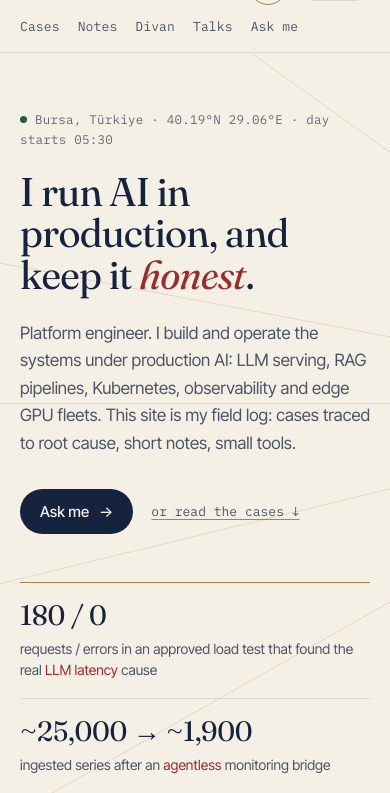
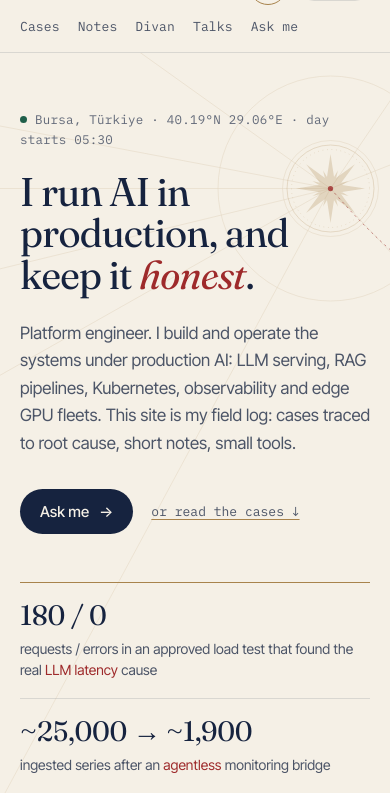
Before and after one commit to mtbagatur/tahabagatur.com, a website: page index.html in a window 390 px wide. Shown: the part 47-840 px from the top of the page. Drawn offline with Linux system fonts and the light colour scheme.

Commit message:
Show the compass rose on phones
The hero SVG was cropped around its centre, so on narrow screens the rose
(x=1110 of 1440) fell outside the visible slice. Below 640px the SVG now
uses a fixed scale anchored so the rose sits beside the headline; rhumb
lines are extended so they still reach the hero edges.

```diff
--- a/assets/site.css
+++ b/assets/site.css
@@ -401,3 +401,7 @@ code{font-family:var(--mono);font-size:14px;background:var(--paper-2);padding:1p
 @media (hover:hover) and (pointer:fine){.tema:hover{background:var(--paper-2)}}
 @media (prefers-reduced-motion:reduce){.tema svg{transition:none}}
 @media (max-width:640px){.tema{order:2;margin-left:auto}.lang{margin-left:0}}
+/* Telefonda gül ortadan kırpılınca ekran dışında kalıyordu: sabit ölçek, gül başlığın sağında */
+@media (max-width:640px){
+  .rhumb{inset:-52px auto auto calc(100% - 892px);width:1080px;height:480px;overflow:visible}
+}
--- a/index.html
+++ b/index.html
@@ -59,7 +59,7 @@
 <main id="main" class="home">
   <div class="home-hero">
     <svg class="rhumb" viewBox="0 0 1440 640" preserveAspectRatio="xMidYMid slice" aria-hidden="true" focusable="false">
-      <g fill="none"><path d="M1110 250 L0 40 M1110 250 L0 250 M1110 250 L0 520 M1110 250 L420 640 M1110 250 L900 640 M1110 250 L1440 600 M1110 250 L1440 120 M1110 250 L1280 0 M1110 250 L760 0"/><circle cx="1110" cy="250" r="64"/><circle cx="1110" cy="250" r="150"/></g>
+      <g fill="none"><path d="M1110 250 L-2220 -380 M1110 250 L-2220 250 M1110 250 L-2220 1060 M1110 250 L-960 1420 M1110 250 L480 1420 M1110 250 L2100 1300 M1110 250 L2100 -140 M1110 250 L1620 -500 M1110 250 L60 -500"/><circle cx="1110" cy="250" r="64"/><circle cx="1110" cy="250" r="150"/></g>
       <g class="rose"><circle cx="1110" cy="250" r="58"/><circle cx="1110" cy="250" r="52" stroke-dasharray="1 5"/><path class="pt" d="M1103.0 250.0L1110.0 204.0L1117.0 250.0ZM1106.3 248.5L1119.9 226.0L1113.7 251.5ZM1105.1 245.1L1142.5 217.5L1114.9 254.9ZM1108.5 246.3L1134.0 240.1L1111.5 253.7ZM1110.0 243.0L1156.0 250.0L1110.0 257.0ZM1111.5 246.3L1134.0 259.9L1108.5 253.7ZM1114.9 245.1L1142.5 282.5L1105.1 254.9ZM1113.7 248.5L1119.9 274.0L1106.3 251.5ZM1117.0 250.0L1110.0 296.0L1103.0 250.0ZM1113.7 251.5L1100.1 274.0L1106.3 248.5ZM1114.9 254.9L1077.5 282.5L1105.1 245.1ZM1111.5 253.7L1086.0 259.9L1108.5 246.3ZM1110.0 257.0L1064.0 250.0L1110.0 243.0ZM1108.5 253.7L1086.0 240.1L1111.5 246.3ZM1105.1 254.9L1077.5 217.5L1114.9 245.1ZM1106.3 251.5L1100.1 226.0L1113.7 248.5Z"/></g>
       <path class="route" d="M1110 250 C1180 330 1250 400 1440 470"/>
       <circle class="port" cx="1110" cy="250" r="3.5"/>
```
Also changed, not shown: tr/index.html (+1 -1 lines).
